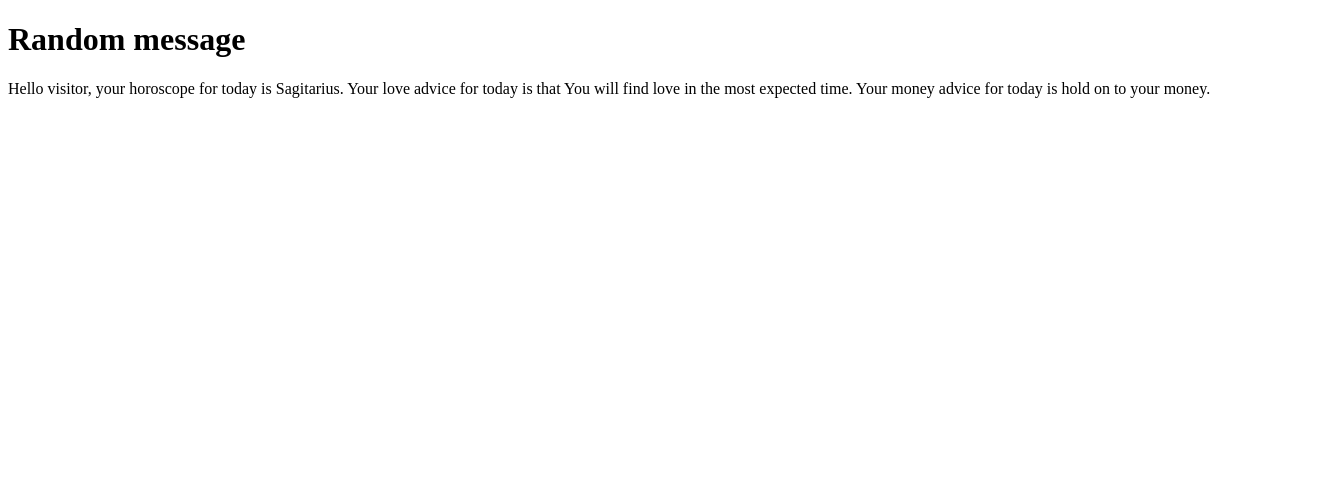
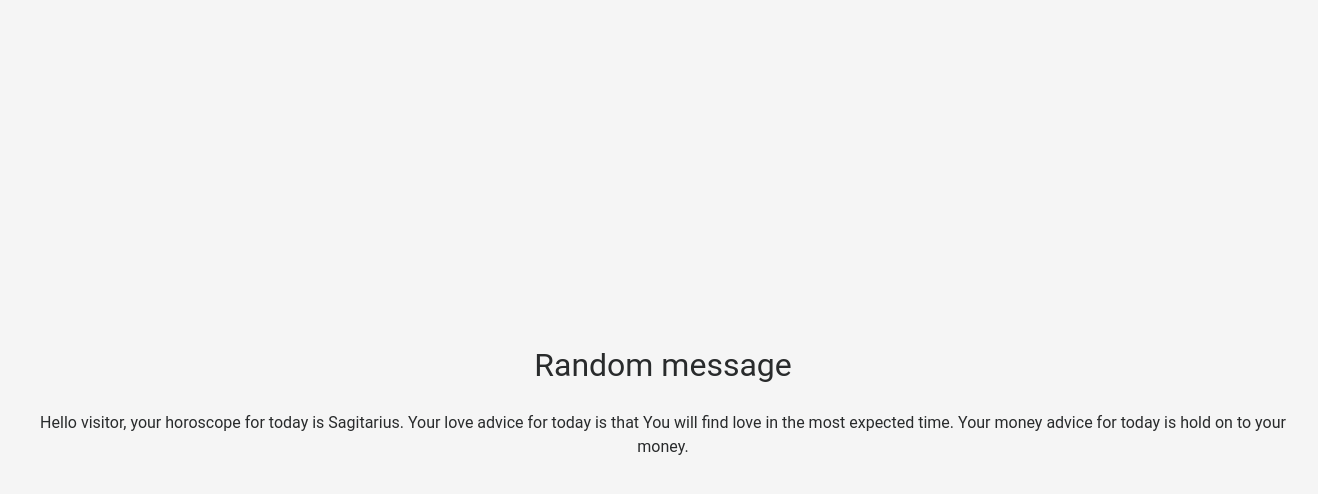
Before and after one commit to UbaidRussell/mixed-messages, a plain HTML site: page index.html in a window 1280 px wide. Shown: the whole page, 1318 px wide, since content can reach past the window. Drawn offline with Linux system fonts and the light colour scheme.

Commit message:
Added CSS and styled page 📦

```diff
--- a/index.html
+++ b/index.html
@@ -4,10 +4,13 @@
     <meta charset="UTF-8">
     <meta name="viewport" content="width=device-width, initial-scale=1.0">
     <title>Mixed message</title>
+    <link rel="stylesheet" href="main.css">
 </head>
 <body>
+    <div class="container">
     <h1>Random message</h1>
     <p>...</p>
+    </div>
     <script src="javascript/main.js"></script>
 </body>
 </html>
--- /dev/null
+++ b/main.css
@@ -0,0 +1,30 @@
+body{
+    background-color: #f5f5f5;
+    font-family: 'Roboto', sans-serif;
+    font-size: 16px;
+    font-weight: 400;
+    line-height: 1.5;
+    color: #292b2c;
+}
+h1, h2, h3, h4, h5, h6{
+    font-family: 'Roboto', sans-serif;
+    font-weight: 400;
+    line-height: 1.5;
+    color: #292b2c;
+}
+p{
+    font-family: 'Roboto', sans-serif;
+    font-size: 16px;
+    font-weight: 400;
+    line-height: 1.5;
+    color: #292b2c;
+}
+.container{
+    position: absolute;
+    margin: auto;
+    text-align: center;
+    padding-right: 15px;
+    padding-left: 15px;
+    top: 40%;
+    width: 100%;
+}
```
